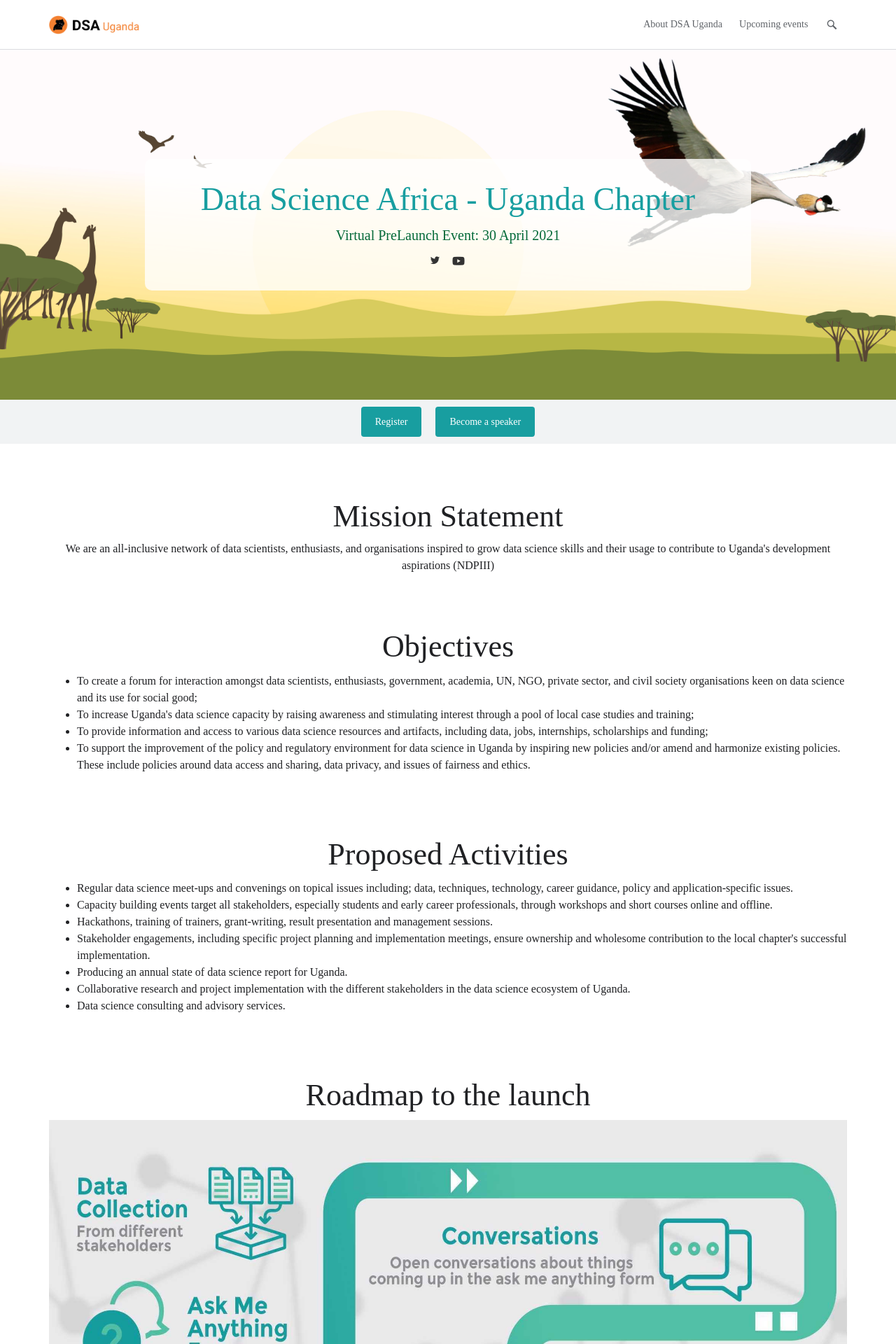
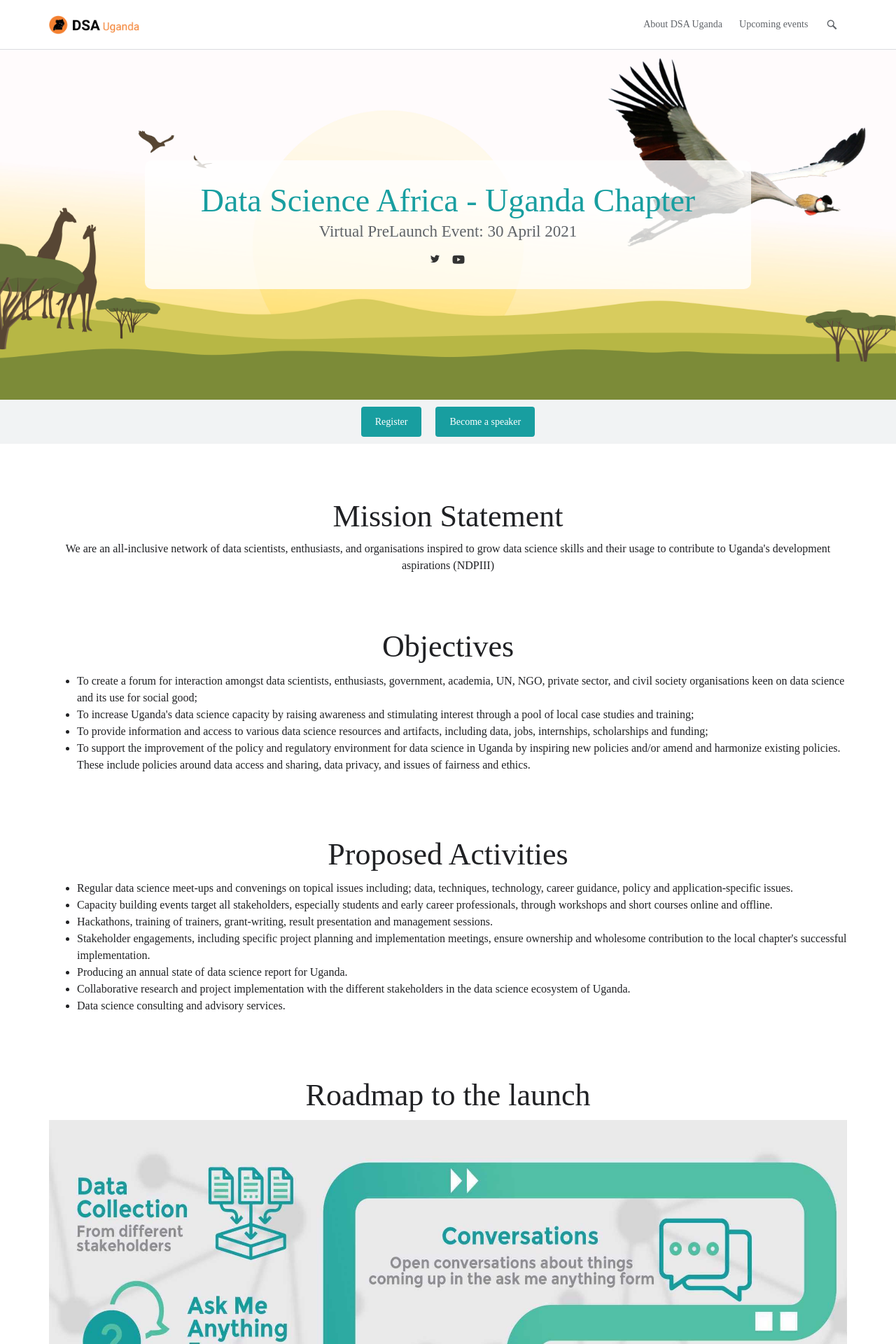
Before and after one commit to datsciafrica/dsaUganda, a Jekyll site: the page built from index.md, in a window 1280 px wide. Shown: the top 1920 px of the page at 70% size. Built offline with Jekyll 4.4.1, drawn with Linux system fonts in a browser that asks for light colours; some web fonts are replaced.

Commit message:
Update slider.html

```diff
--- a/_includes/slider.html
+++ b/_includes/slider.html
@@ -8,7 +8,7 @@
             <div class="content" style="height: 500px">
                 <div class="content-inside banner-message">
                     <h2>Data Science Africa - Uganda Chapter</h2>
-                    <h3 style="color:#000000">Virtual PreLaunch Event: 30 April 2021</h3>
+                    <p>Virtual PreLaunch Event: 30 April 2021</p>
                     <div>
                         <ul class="social-links">
                             <li><a class="social-button icon-twitter" href="https://twitter.com/dsa_Uganda"
```
